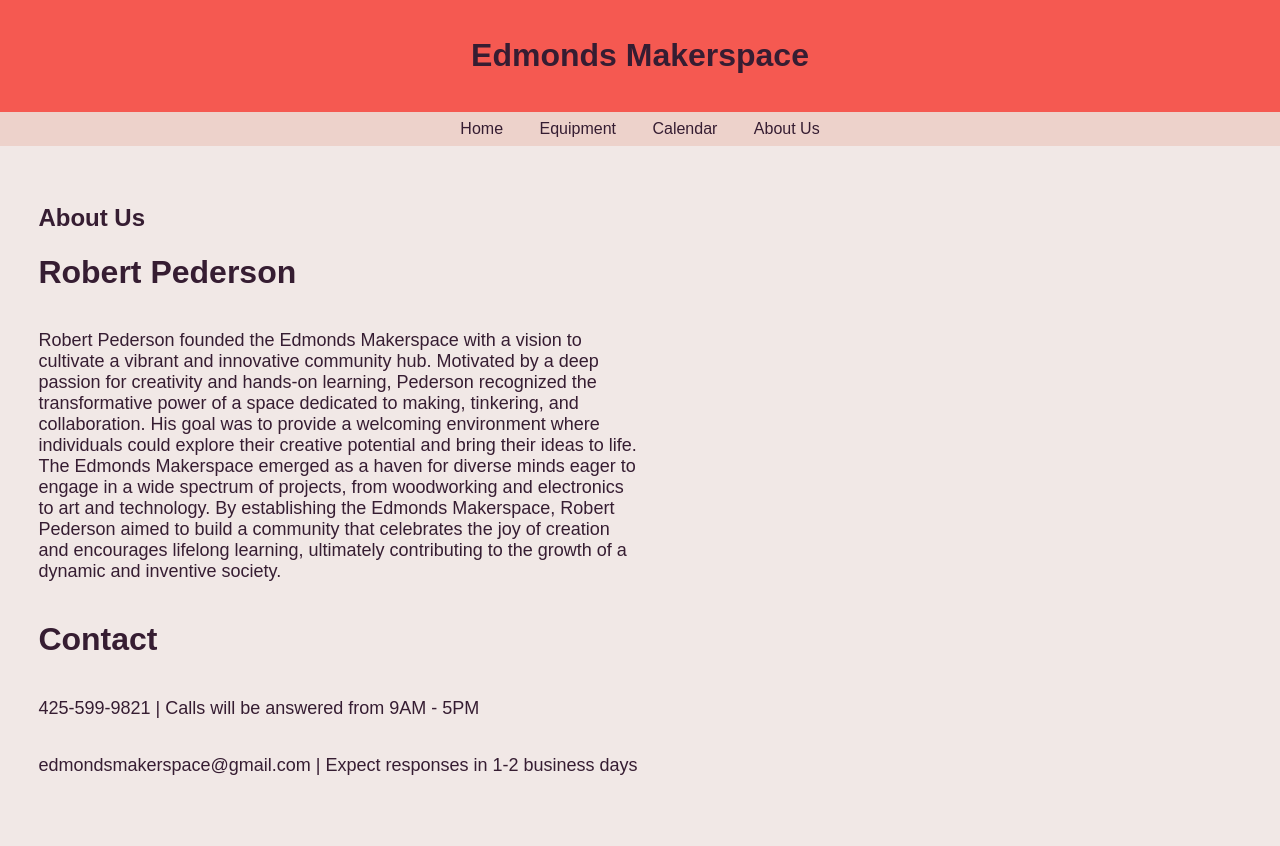
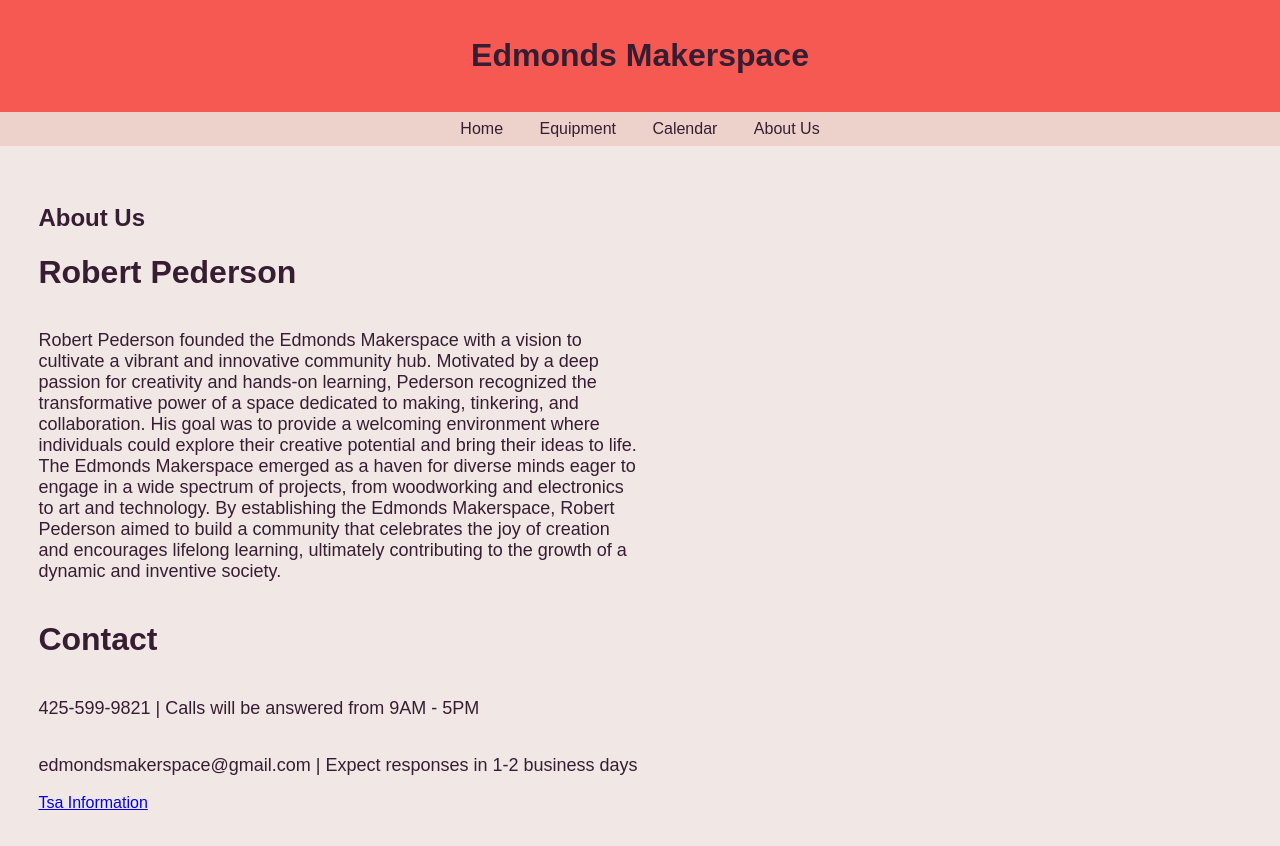
Before and after one commit to emmettzi/edmondsmakerspace, a plain HTML site: page about.html in a window 1280 px wide. Drawn offline with Linux system fonts and the light colour scheme.

Commit message:
Update about.html

```diff
--- a/about.html
+++ b/about.html
@@ -78,6 +78,7 @@
         <div class="aboutus">
             <p class="paragraph">edmondsmakerspace@gmail.com | Expect responses in 1-2 business days</p>
         </div>
+        <a href="info.html">Tsa Information</a>
       </main>
 
 
```
